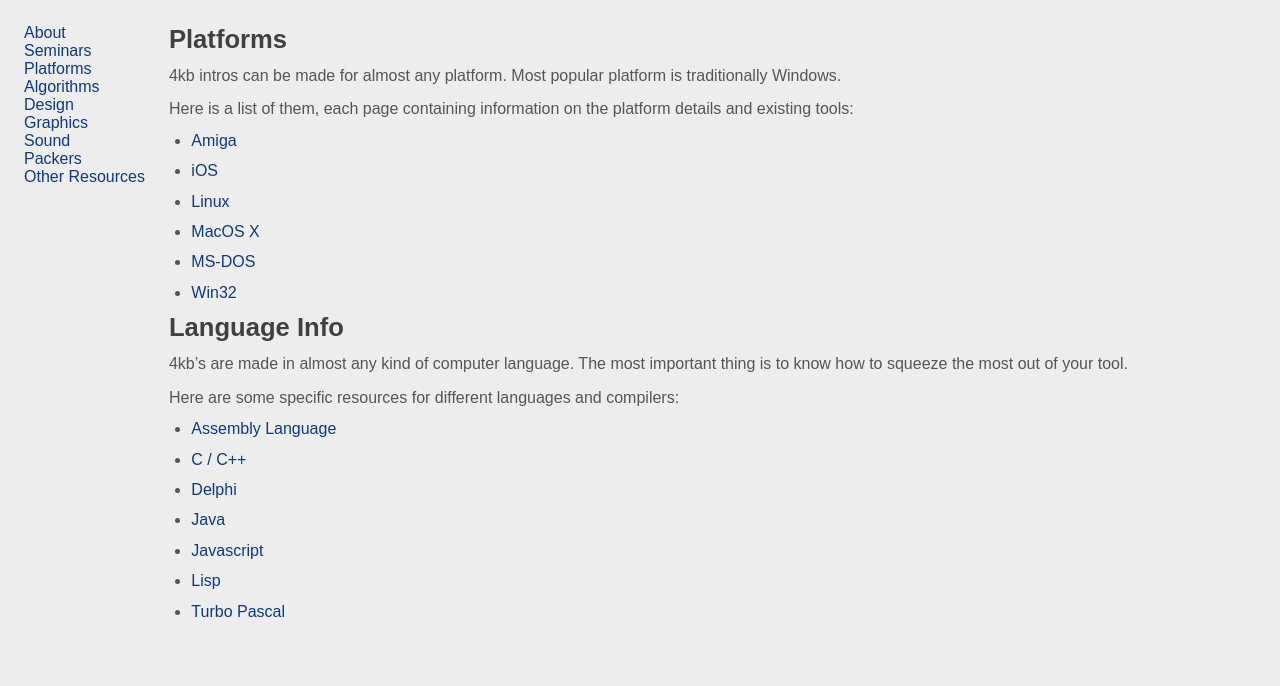
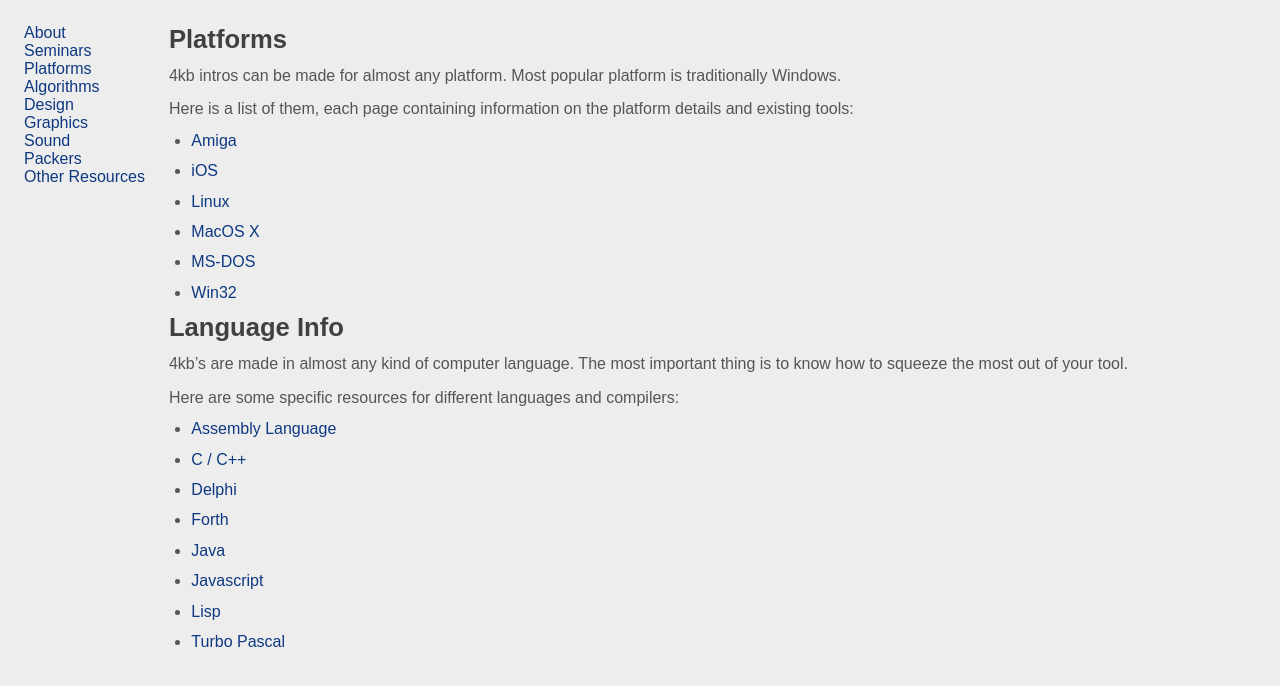
Before and after one commit to in4k/in4k.github.io, a Jekyll site: the page built from wiki/platforms.markdown, in a window 1280 px wide. Shown: the top 686 px of the page. Built offline with Jekyll 4.4.1, drawn with Linux system fonts in a browser that asks for light colours; some web fonts are replaced.

Commit message:
Update platforms.markdown

```diff
--- a/wiki/platforms.markdown
+++ b/wiki/platforms.markdown
@@ -23,6 +23,7 @@
 *   [Assembly Language](assembly-language)
 *   [C / C++](c-cpp)
 *   [Delphi](delphi)
+*   [Forth](forth)
 *   [Java](java)
 *   [Javascript](javascript)
 *   [Lisp](lisp)
```
